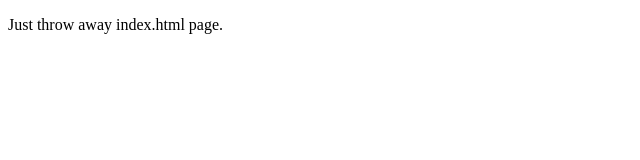
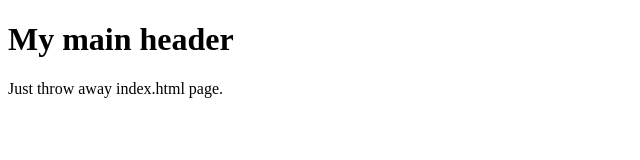
Before and after one commit to AlekWebDevv/learn-githubbbbb, a plain HTML site: page index.html in a window 1280 px wide. Shown: the whole page, without its empty margins (0-640 px from the left). Drawn offline with Linux system fonts and the light colour scheme.

Commit message:
made requested changes for pr

```diff
--- a/index.html
+++ b/index.html
@@ -6,6 +6,7 @@
     <title>Learn Github</title>
 </head>
 <body>
+    <h1>My main header</h1>
     <p>Just throw away index.html page.</p>
 </body>
 </html>
```
